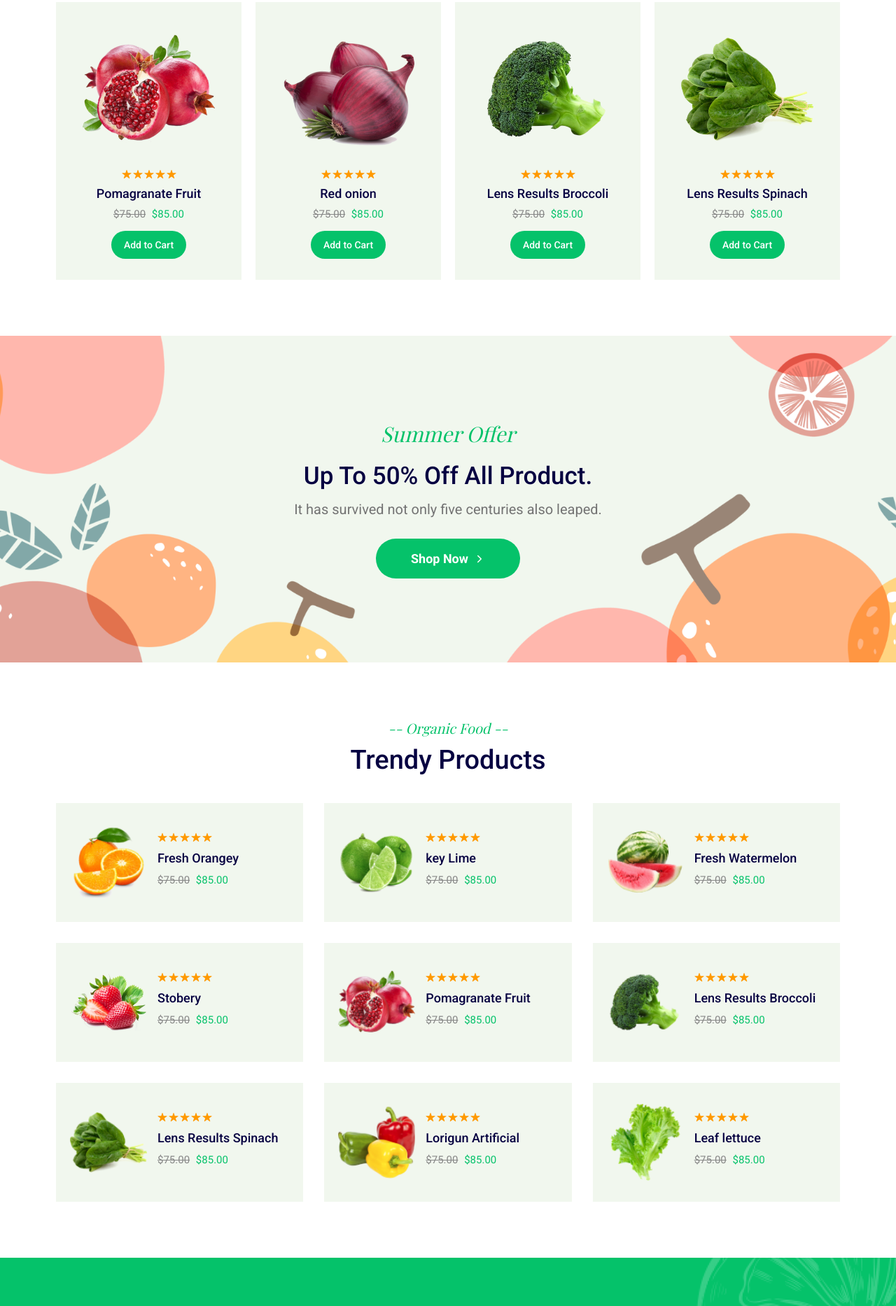
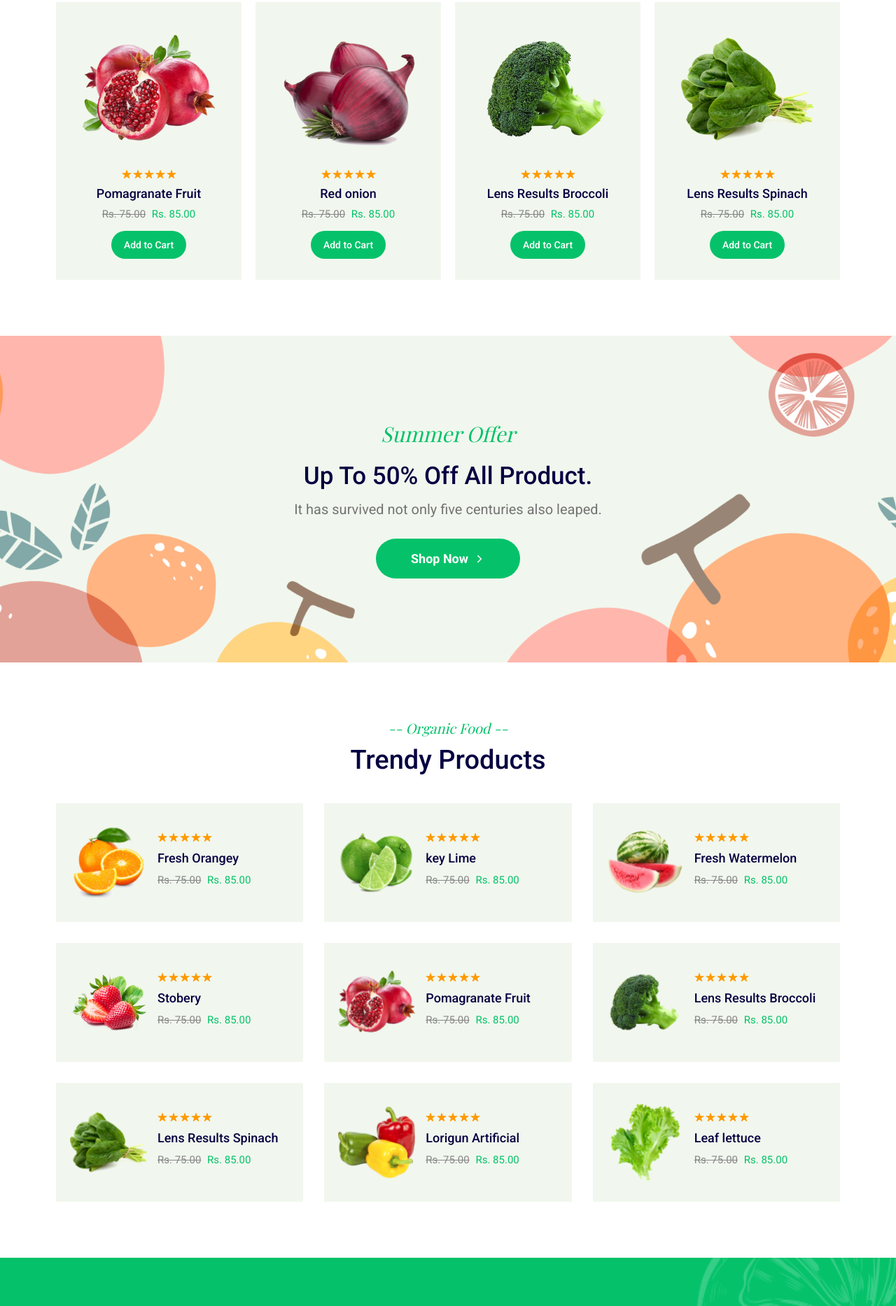
Before and after one commit to suja1956/PWA_Project, a plain HTML site: page index.html in a window 1280 px wide. Shown: the part 2253-4120 px from the top of the page at 70% size. Drawn offline with nearby package versions, Linux system fonts and the light colour scheme; a web font is replaced by a local one.

Commit message:
update index.html

```diff
--- a/index.html
+++ b/index.html
@@ -172,7 +172,7 @@
             <div>
               <p class="item-title">Bright Side Vegetarian</p>
 
-              <span class="item-value">$20.15x1</span>
+              <span class="item-value">Rs. 20x1</span>
             </div>
 
             <button class="item-close-btn" aria-label="Remove item">
@@ -192,7 +192,7 @@
             <div>
               <p class="item-title">Eco Vegetable</p>
 
-              <span class="item-value">$13.25x2</span>
+              <span class="item-value">Rs. 13x2</span>
             </div>
 
             <button class="item-close-btn" aria-label="Remove item">
@@ -213,7 +213,7 @@
             <div>
               <p class="item-title">House of Veggies</p>
 
-              <span class="item-value">$20.15x1</span>
+              <span class="item-value">Rs. 20x1</span>
             </div>
 
             <button class="item-close-btn" aria-label="Remove item">
@@ -228,7 +228,7 @@
       <div class="subtotal">
         <p class="subtotal-text">Subtotal:</p>
 
-        <data class="subtotal-value" value="215.14">$215.14</data>
+        <data class="subtotal-value" value="215.14">Rs. 215</data>
       </div>
 
       <a href="./whishlist.html" class="panel-btn">View Whishlist</a>
@@ -254,7 +254,7 @@
             <div>
               <p class="item-title">Bright Side Vegetarian</p>
 
-              <span class="item-value">$20.15x1</span>
+              <span class="item-value">Rs. 20.15x1</span>
             </div>
 
             <button class="item-close-btn" aria-label="Remove item">
@@ -274,7 +274,7 @@
             <div>
               <p class="item-title">Eco Vegetable</p>
 
-              <span class="item-value">$13.25x2</span>
+              <span class="item-value">Rs. 13.25x2</span>
             </div>
 
             <button class="item-close-btn" aria-label="Remove item">
@@ -289,7 +289,7 @@
       <div class="subtotal">
         <p class="subtotal-text">Subtotal:</p>
 
-        <data class="subtotal-value" value="215.14">$215.14</data>
+        <data class="subtotal-value" value="215.14">Rs. 215.14</data>
       </div>
 
       <a href="./cart.html" class="panel-btn">View Cart</a>
@@ -535,9 +535,9 @@
                 </h3>
 
                 <div class="price-wrapper">
-                  <del class="del">$75.00</del>
-
-                  <data class="price" value="85.00">$85.00</data>
+                  <del class="del">Rs. 75.00</del>
+
+                  <data class="price" value="85.00">Rs. 85.00</data>
                 </div>
 
                 <button class="btn btn-primary">Add to Cart</button>
@@ -579,9 +579,9 @@
                 </h3>
 
                 <div class="price-wrapper">
-                  <del class="del">$75.00</del>
-
-                  <data class="price" value="85.00">$85.00</data>
+                  <del class="del">Rs. 75.00</del>
+
+                  <data class="price" value="85.00">Rs. 85.00</data>
                 </div>
 
                 <button class="btn btn-primary">Add to Cart</button>
@@ -624,9 +624,9 @@
                 </h3>
 
                 <div class="price-wrapper">
-                  <del class="del">$75.00</del>
-
-                  <data class="price" value="85.00">$85.00</data>
+                  <del class="del">Rs. 75.00</del>
+
+                  <data class="price" value="85.00">Rs. 85.00</data>
                 </div>
 
                 <button class="btn btn-primary">Add to Cart</button>
@@ -668,9 +668,9 @@
                 </h3>
 
                 <div class="price-wrapper">
-                  <del class="del">$75.00</del>
-
-                  <data class="price" value="85.00">$85.00</data>
+                  <del class="del">Rs. 75.00</del>
+
+                  <data class="price" value="85.00">Rs. 85.00</data>
                 </div>
 
                 <button class="btn btn-primary">Add to Cart</button>
@@ -713,9 +713,9 @@
                 </h3>
 
                 <div class="price-wrapper">
-                  <del class="del">$75.00</del>
-
-                  <data class="price" value="85.00">$85.00</data>
+                  <del class="del">Rs. 75.00</del>
+
+                  <data class="price" value="85.00">Rs. 85.00</data>
                 </div>
 
                 <button class="btn btn-primary">Add to Cart</button>
@@ -757,9 +757,9 @@
                 </h3>
 
                 <div class="price-wrapper">
-                  <del class="del">$75.00</del>
-
-                  <data class="price" value="85.00">$85.00</data>
+                  <del class="del">Rs. 75.00</del>
+
+                  <data class="price" value="85.00">Rs. 85.00</data>
                 </div>
 
                 <button class="btn btn-primary">Add to Cart</button>
@@ -802,9 +802,9 @@
                 </h3>
 
                 <div class="price-wrapper">
-                  <del class="del">$75.00</del>
-
-                  <data class="price" value="85.00">$85.00</data>
+                  <del class="del">Rs. 75.00</del>
+
+                  <data class="price" value="85.00">Rs. 85.00</data>
                 </div>
 
                 <button class="btn btn-primary">Add to Cart</button>
@@ -847,9 +847,9 @@
                 </h3>
 
                 <div class="price-wrapper">
-                  <del class="del">$75.00</del>
-
-                  <data class="price" value="85.00">$85.00</data>
+                  <del class="del">Rs. 75.00</del>
+
+                  <data class="price" value="85.00">Rs. 85.00</data>
                 </div>
 
                 <button class="btn btn-primary">Add to Cart</button>
@@ -944,9 +944,9 @@
                   </h3>
 
                   <div class="price-wrapper">
-                    <del class="del">$75.00</del>
-
-                    <data class="price" value="85.00">$85.00</data>
+                    <del class="del">Rs. 75.00</del>
+
+                    <data class="price" value="85.00">Rs. 85.00</data>
                   </div>
 
                   <button class="btn btn-primary">Add to Cart</button>
@@ -992,9 +992,9 @@
                   </h3>
 
                   <div class="price-wrapper">
-                    <del class="del">$75.00</del>
-
-                    <data class="price" value="85.00">$85.00</data>
+                    <del class="del">Rs. 75.00</del>
+
+                    <data class="price" value="85.00">Rs. 85.00</data>
                   </div>
 
                   <button class="btn btn-primary">Add to Cart</button>
@@ -1041,9 +1041,9 @@
                   </h3>
 
                   <div class="price-wrapper">
-                    <del class="del">$75.00</del>
-
-                    <data class="price" value="85.00">$85.00</data>
+                    <del class="del">Rs. 75.00</del>
+
+                    <data class="price" value="85.00">Rs. 85.00</data>
                   </div>
 
                   <button class="btn btn-primary">Add to Cart</button>
@@ -1089,9 +1089,9 @@
                   </h3>
 
                   <div class="price-wrapper">
-                    <del class="del">$75.00</del>
-
-                    <data class="price" value="85.00">$85.00</data>
+                    <del class="del">Rs. 75.00</del>
+
+                    <data class="price" value="85.00">Rs. 85.00</data>
                   </div>
 
                   <button class="btn btn-primary">Add to Cart</button>
@@ -1138,9 +1138,9 @@
                   </h3>
 
                   <div class="price-wrapper">
-                    <del class="del">$75.00</del>
-
-                    <data class="price" value="85.00">$85.00</data>
+                    <del class="del">Rs. 75.00</del>
+
+                    <data class="price" value="85.00">Rs. 85.00</data>
                   </div>
 
                   <button class="btn btn-primary">Add to Cart</button>
@@ -1187,9 +1187,9 @@
                   </h3>
 
                   <div class="price-wrapper">
-                    <del class="del">$75.00</del>
-
-                    <data class="price" value="85.00">$85.00</data>
+                    <del class="del">Rs. 75.00</del>
+
+                    <data class="price" value="85.00">Rs. 85.00</data>
                   </div>
 
                   <button class="btn btn-primary">Add to Cart</button>
@@ -1236,9 +1236,9 @@
                   </h3>
 
                   <div class="price-wrapper">
-                    <del class="del">$75.00</del>
-
-                    <data class="price" value="85.00">$85.00</data>
+                    <del class="del">Rs. 75.00</del>
+
+                    <data class="price" value="85.00">Rs. 85.00</data>
                   </div>
 
                   <button class="btn btn-primary">Add to Cart</button>
@@ -1285,9 +1285,9 @@
                   </h3>
 
                   <div class="price-wrapper">
-                    <del class="del">$75.00</del>
-
-                    <data class="price" value="85.00">$85.00</data>
+                    <del class="del">Rs. 75.00</del>
+
+                    <data class="price" value="85.00">Rs. 85.00</data>
                   </div>
 
                   <button class="btn btn-primary">Add to Cart</button>
@@ -1334,9 +1334,9 @@
                   </h3>
 
                   <div class="price-wrapper">
-                    <del class="del">$75.00</del>
-
-                    <data class="price" value="85.00">$85.00</data>
+                    <del class="del">Rs. 75.00</del>
+
+                    <data class="price" value="85.00">Rs. 85.00</data>
                   </div>
 
                   <button class="btn btn-primary">Add to Cart</button>
```
